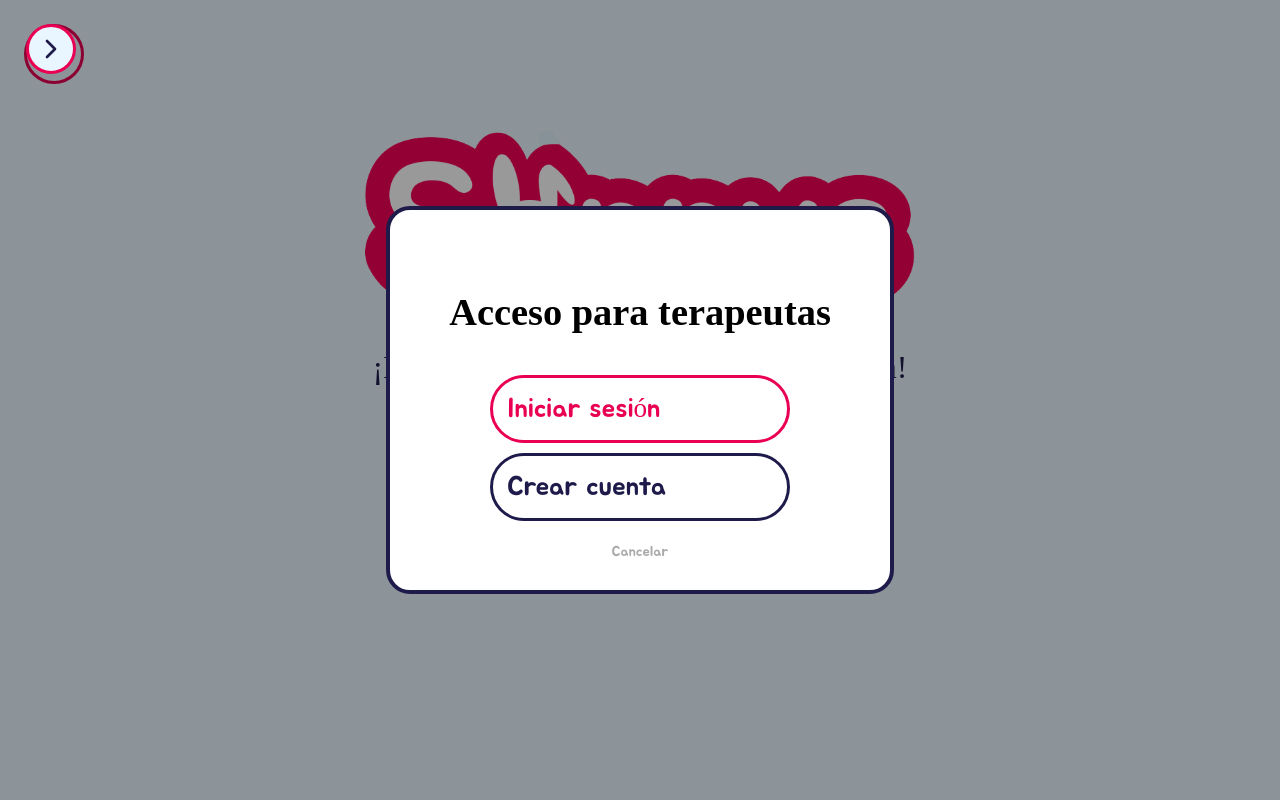
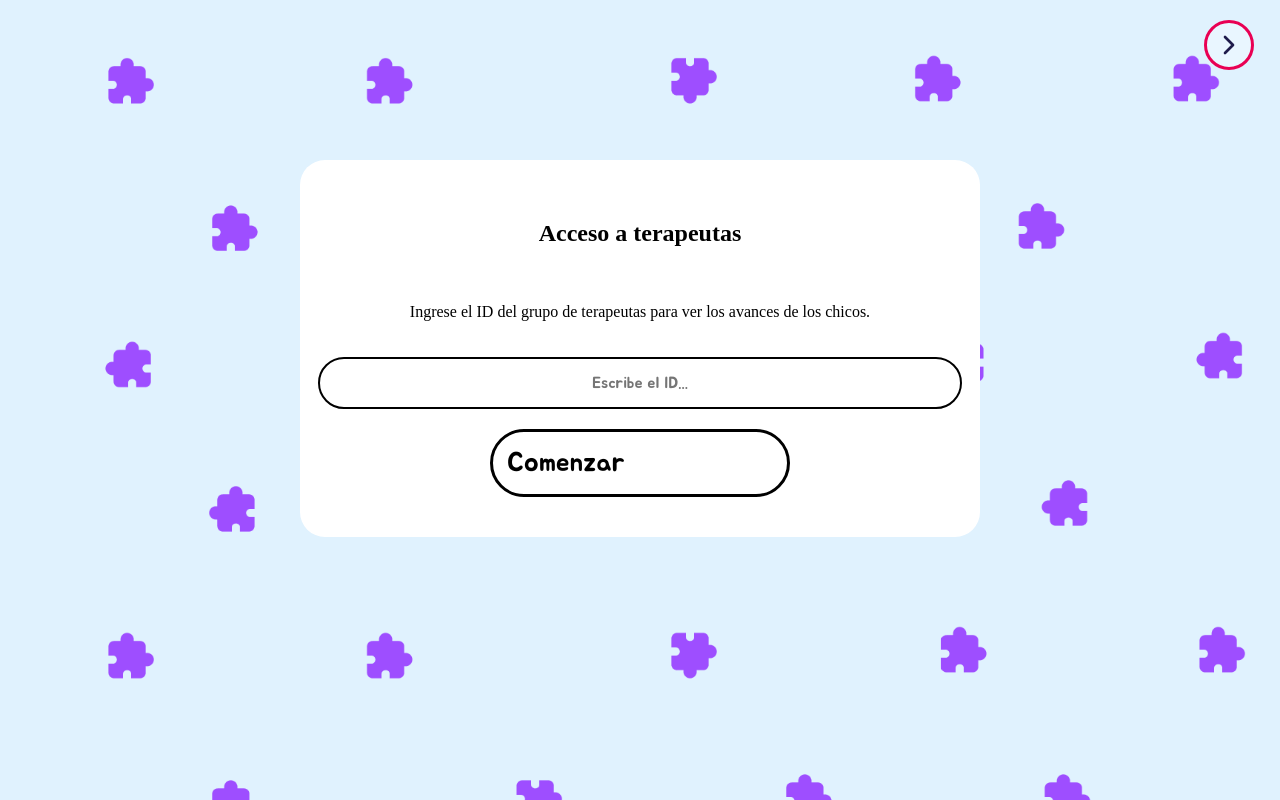
Before and after one commit to VickyLew17/Timulitos-Front, a plain HTML site: page index.html in a window 1280 px wide. Both pictures are taken after a click on the button 54 px from the left and 54 px from the top of the page. Drawn offline with Linux system fonts and the light colour scheme; a web font is replaced by a local one.

Commit message:
algunos cambios de diseño, pantalla usuarioTerapeuta. NO FUNCIONA BOTON SALIR DE ESO

```diff
--- a/index.html
+++ b/index.html
@@ -403,52 +403,26 @@
 
 <!--AGREGAR USUARIOS TERAPEUTAS. DOS POPUPS, INICIR SECION/CREAR USUARIO-->
 
-<div class="pantalla"  id="UsuarioTerapeuta">
+<div class="pantalla" id="UsuarioTerapeuta">
+
+<section class="comenzar">
 
   <button class="BotonSalir" data-destino="pantalla-inicio">
     <svg xmlns="http://www.w3.org/2000/svg" width="32" height="32" viewBox="0 0 24 24" fill="none" stroke="currentColor" stroke-width="2" stroke-linecap="round" stroke-linejoin="round"><path d="m9 18 6-6-6-6"/></svg>
   </button>
 
 
-  <div class="popup">
-     <h2>Acceso para terapeutas</h2>
+<div id="contenedor-usuario-terapeuta">
 
+    <h2>Acceso a terapeutas</h2>
+    <p>Ingrese el ID del grupo de terapeutas para ver los avances de los chicos.</p>
 
-    <button class="btn-popup" id="btn-login-terapeuta">Iniciar sesión</button>
+    <input type="text" placeholder="Escribe el ID..." class="input-cuenta" id="ID-terapeutas" />
 
-    <button class="btn-popup" id="btn-crear-terapeuta">Crear cuenta</button>
+    <button class="btn-popup" id="btn-entrar-terapeuta">Comenzar</button>
+        </div>
 
-    <button class="btn-cerrar-popup">Cancelar</button>
-    </div>
 </div>
-
-<div id="LoginTerapeuta">
-    <div class="popup">
-        <h2>Iniciar sesión</h2>
-        <p>Ingresa tus datos</p>
-
-       <input type="text" placeholder="Nombre de usuario" class="input-cuenta" />
-       <input type="password" placeholder="Contraseña" class="input-cuenta" />
-
-        <button class="btn-popup" id="btn-ingresar-terapeuta" data-destino="pantalla-informes">Ingresar</button>
-        <button class="btn-cerrar-popup">Cancelar</button>
-    </div>
-</div>
-
-<div id="CrearTerapeuta">
-    <div class="popup">
-        <h2>Crear cuenta de terapeuta</h2>
-        <p>Ingresa tus datos</p>
-
-       <input type="text" placeholder="Nombre de usuario" class="input-cuenta" />
-       <input type="password" placeholder="Contraseña" class="input-cuenta" />
-
-        <button class="btn-popup" id="btn-crear-cuenta-terapeuta" data-destino="pantalla-informes">Crear cuenta</button>
-        <button class="btn-cerrar-popup">Cancelar</button>
-    </div>
-</div>
-
-
 
 <div class="pantalla" id="pantalla-informes">
 
--- a/script.js
+++ b/script.js
@@ -90,19 +90,11 @@ const jugadores = [
 //BOTONES Y CAMBIO DE PANTALLAS
 
 document.getElementById("btnInformes").addEventListener("click", () => {
-    document.getElementById("UsuarioTerapeuta").style.display = "flex";
+    cambiarPantalla("UsuarioTerapeuta");
+    document.getElementById("contenedor-usuario-terapeuta").style.display = "flex";
 
 });
 
-document.getElementById("btn-login-terapeuta").addEventListener("click", () => {
-    document.getElementById("LoginTerapeuta").style.display = "flex";
-    document.getElementById("UsuarioTerapeuta").style.display = "none";
-});
-
-document.getElementById("btn-crear-terapeuta").addEventListener("click", () => {
-    document.getElementById("CrearTerapeuta").style.display = "flex";
-    document.getElementById("UsuarioTerapeuta").style.display = "none";
-});
 
 document.getElementById("btnAbout").addEventListener("click", () => {
     cambiarPantalla("pantalla-about");
@@ -111,8 +103,12 @@ document.getElementById("btnAbout").addEventListener("click", () => {
 document.getElementById("btnComenzar").addEventListener("click", () => {
     cambiarPantalla("Comenzar");
     document.getElementById("contenedor-comenzar").style.display = "flex";
+});
 
+document.getElementById("btn-cerrar-usuario-terapeuta").addEventListener("click", () => {
+    cambiarPantalla("pantalla-inicio");
 });
+
 
 document.querySelectorAll(".BotonSalir").forEach (boton => {
     boton.addEventListener("click", () => {
@@ -122,7 +118,7 @@ document.querySelectorAll(".BotonSalir").forEach (boton => {
 
 document.querySelectorAll(".btn-cerrar-popup").forEach (boton => {
     boton.addEventListener("click", () => {
-        boton.closest("#elegir-usuarios, #CrearUsuario1, #CrearUsuario2, #UsuarioTerapeuta, #LoginTerapeuta, #CrearTerapeuta, #Tutorial, #video-tutorial").style.display = "none";
+        boton.closest("#elegir-usuarios, #CrearUsuario1, #CrearUsuario2, #Tutorial, #video-tutorial").style.display = "none";
     });
 });
 
@@ -132,7 +128,7 @@ document.querySelectorAll("#btn-cerrar-popup-usuarios-jugadores, #btn-cerrar-pop
     document.getElementById("contenedor-comenzar").style.display = "flex";
 
     });
-})
+});
 
 document.getElementById("btn-sin-cuenta").addEventListener("click", () => {
      document.getElementById("Tutorial").style.display = "flex";
--- a/style.css
+++ b/style.css
@@ -146,6 +146,34 @@
 
         /* POPUPS USUARIO TERAPEUTA*/
 
+
+        #UsuarioTerapeuta {
+            width: 100vw;
+            height: 100vh;
+            background-image: url('assets/fondos/terapeutas.png');
+            background-repeat: no-repeat;
+            background-size: cover;
+            background-position: center;
+            background-attachment: fixed;
+            height: 100vh;
+            margin: 0;
+
+            overflow: hidden;
+        }
+
+        #contenedor-usuario-terapeuta {
+            background-color: white;
+            width: 80%;
+            max-width: 600px;
+            padding: 40px;
+            border-radius: 25px;
+
+            display: flex;
+            flex-direction: column;
+            align-items: center;
+            gap: 20px;
+        }
+
         #btn-login-terapeuta {
             border-color: #E90053;
             color: #E90053;
@@ -192,8 +220,8 @@
 
         .BotonSalir {
         position: fixed;
-        top: 24px;
-        left: 2vw;
+        top: 2.5vh;
+        right: 2vw;
         width: 50px;
         aspect-ratio: 1/1;
         border-radius: 50%;
@@ -209,8 +237,8 @@
 
         #btn-cerrar-popup-usuarios-jugadores, #btn-cerrar-popup-usuario1, #btn-cerrar-popup-usuario2, #btn-cerrar-popup-tutorial, #btn-cerrar-popup-video-tutorial {
         position: fixed;
-        top: 24px;
-        left: 2vw;
+        top: 2.5vh;
+        right: 2vw;
         width: 50px;
         aspect-ratio: 1/1;
         border-radius: 50%;
@@ -397,7 +425,7 @@
 
 
        #Comenzar{
-        background-image: url('assets/fondos/Paisaje\ popups.png');
+        background-image: url('assets/fondos/comenzar.png');
         background-repeat: no-repeat;
         background-size: cover;
         background-position: center;
@@ -606,11 +634,11 @@
             overflow: hidden;
         }
 
-        #CrearUsuario1, #CrearUsuario2, #UsuarioTerapeuta, #LoginTerapeuta, #CrearTerapeuta, #elegir-usuarios, #Tutorial, #video-tutorial{
+        #CrearUsuario1, #CrearUsuario2, #LoginTerapeuta, #CrearTerapeuta, #elegir-usuarios, #Tutorial, #video-tutorial{
             display: none;
             position: fixed;
             inset: 0;
-            background: rgba(0,0,0,.4);
+
             justify-content: center;
             align-items: center;
             z-index: 1000;
```
Also changed, not shown: assets/fondos/Paisaje popups.png (deleted), assets/fondos/comenzar.png (added), assets/fondos/terapeutas.png (added).
